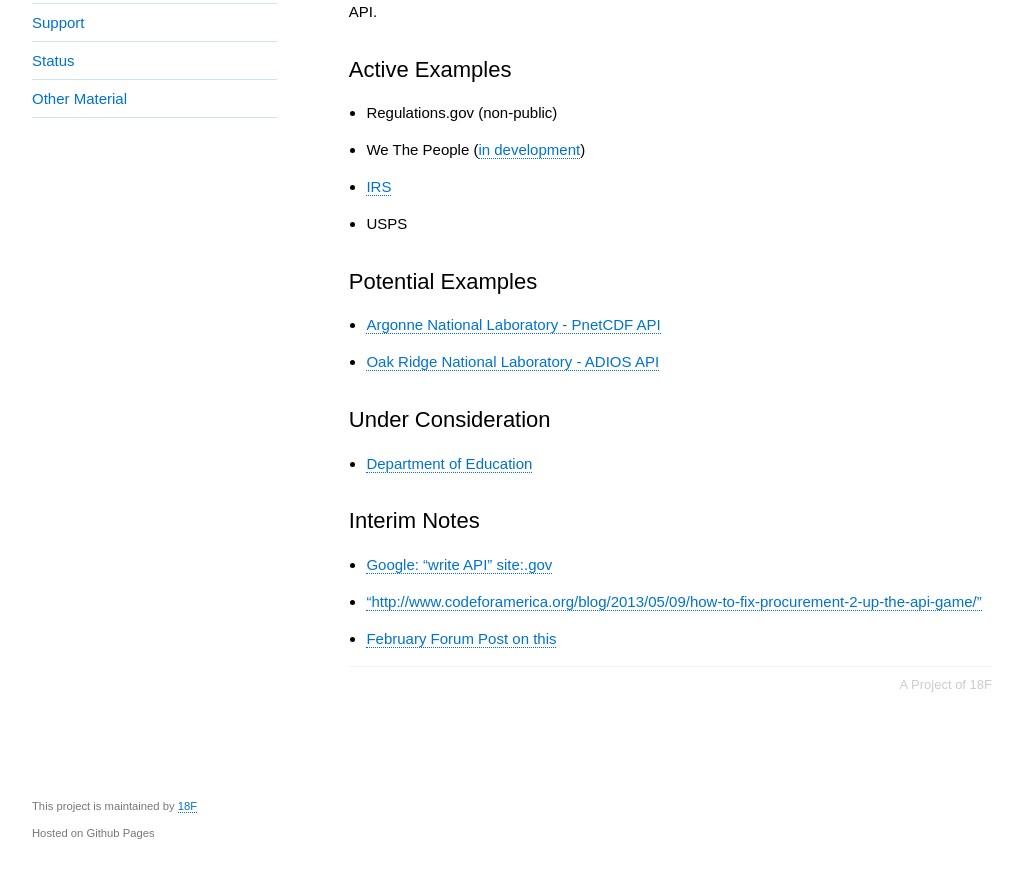
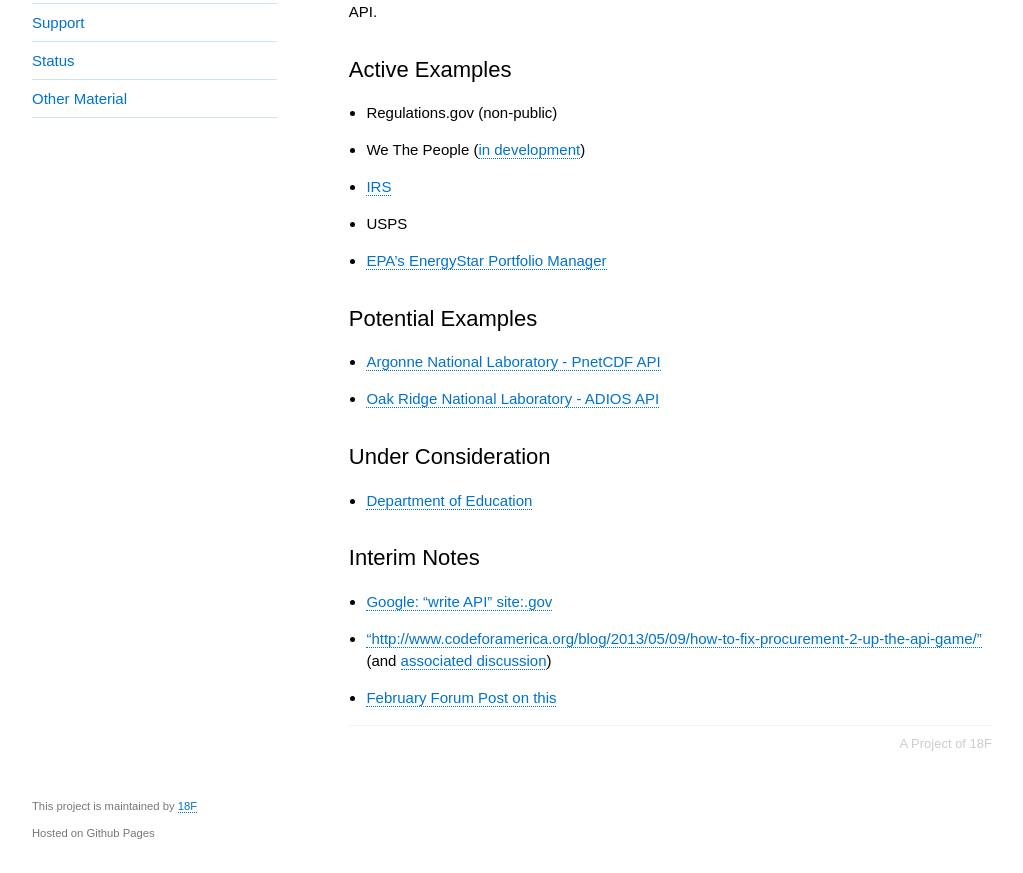
Before and after one commit to 18F/API-All-the-X, a Jekyll site: the page built from pages/write_apis-notes.md, in a window 1280 px wide and 1232 px high. Shown: the part 359-1232 px from the top of the window, without its empty margins (128-1151 px from the left). Built offline with Jekyll 4.4.1, drawn with Linux system fonts in a browser that asks for light colours.

Commit message:
added EPA link and discussion for CJ blogpost

```diff
--- a/pages/write_apis-notes.md
+++ b/pages/write_apis-notes.md
@@ -13,6 +13,7 @@
 * We The People ([in development](http://www.whitehouse.gov/blog/2013/11/04/write-api-we-people))
 * [IRS](http://www.irs.gov/Tax-Professionals/e-File-Providers-&-Partners/Become-an-Authorized-e-file-Provider#phase3)
 * USPS
+* [EPA's EnergyStar Portfolio Manager](http://portfoliomanager.energystar.gov/webservices/home)
 
 ## Potential Examples
 * [Argonne National Laboratory - PnetCDF API](https://trac.mcs.anl.gov/projects/parallel-netcdf/wiki/Documentation)
@@ -25,5 +26,5 @@
 
 ## Interim Notes
 * [Google: "write API" site:.gov](https://www.google.com/search?q="write+API"+site%3A.gov)
-* ["http://www.codeforamerica.org/blog/2013/05/09/how-to-fix-procurement-2-up-the-api-game/"](http://www.codeforamerica.org/blog/2013/05/09/how-to-fix-procurement-2-up-the-api-game/)
+* ["http://www.codeforamerica.org/blog/2013/05/09/how-to-fix-procurement-2-up-the-api-game/"](http://www.codeforamerica.org/blog/2013/05/09/how-to-fix-procurement-2-up-the-api-game/) (and [associated discussion](https://groups.google.com/forum/?nomobile=true#!searchin/us-government-apis/write$20api/us-government-apis/h7lxWMZq2Zs/2cS1TKpDqd0J))
 * [February Forum Post on this](https://groups.google.com/forum/?nomobile=true#!searchin/us-government-apis/write$20api/us-government-apis/nD-KTwb6NpU/c1XletXQ3fUJ)
```
